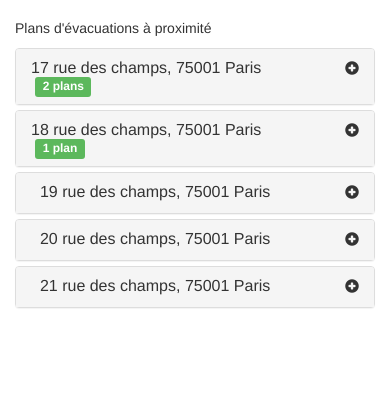
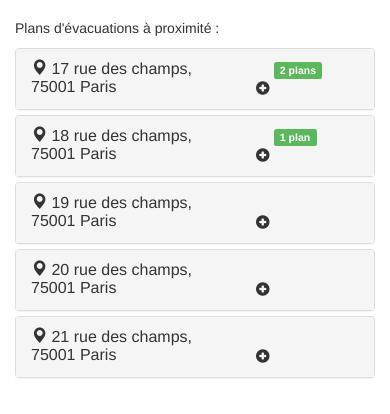
Before and after one commit to openevacmap/openevac-front, a website: page index.html in a window 390 px wide. Shown: the part 54-468 px from the top of the page. Drawn offline with nearby package versions, Linux system fonts and the light colour scheme; some packages are replaced by stand-ins of ours.

Commit message:
style app

```diff
--- a/templates/addresses/list.html
+++ b/templates/addresses/list.html
@@ -1,33 +1,39 @@
 <div class="container-fluid">
-    <p>Plans d'évacuations à proximité</p>
+    <p>Plans d'évacuations à proximité :</p>
+
     <div class="list-group panel-group" id="accordion" role="tablist" aria-multiselectable="true">
         <div class="panel panel-default" ng-repeat="address in addresses track by $index">
             <div class="panel-heading" role="tab" id="headingOne-{{ $index }}">
                 <div class="row">
-                    <div class="col-xs-10">
+                    <div class="col-xs-8">
                         <h4 class="panel-title">
 
                             <a role="button" data-toggle="collapse" data-parent="#accordion"
                                href="#collapseOne-{{ $index }}" ng-if="address.maps.length"
                                aria-expanded="false" aria-controls="collapseOne-{{ $index }}">
+                                <span class="glyphicon glyphicon-map-marker"></span>
                                 {{ address.address_label }}
                             </a>
-                                &nbsp;<span class="label label-success" ng-if="address.maps.length" class="btn btn-primary btn-sm">{{ address.maps.length }}
+
+                            <span ng-if="!address.maps.length"><span class="glyphicon glyphicon-map-marker"></span>  {{ address.address_label }}</span>
+
+                        </h4>
+                    </div>
+                    <div class="col-xs-3">
+                        &nbsp;<span class="label label-success" ng-if="address.maps.length"
+                                    class="btn btn-primary btn-sm">{{ address.maps.length }}
                            <ng-pluralize count="address.maps.length"
                                          when="{'0': '',
                                                  '1': 'plan',
                                                  'other': 'plans'}">
                            </ng-pluralize>
                            </span>
-                            <span class="disabled"  ng-if="!address.maps.length">{{ address.address_label }}</span>
-
-                        </h4>
                     </div>
-                    <div class="col-xs-2">
+                    <div class="col-xs-1">
                         <span class="pull-right" type="button"
-                                                  ui-sref="addMap({id:address.id})"><span
-                                                    class="glyphicon glyphicon-plus-sign"
-                                                    aria-hidden="true"></span> <small class="hidden-xs">Ajouter</small>
+                              ui-sref="addMap({id:address.id})"><span
+                                class="glyphicon glyphicon-plus-sign"
+                                aria-hidden="true"></span> <small class="hidden-xs">Ajouter</small>
                         </span>
                     </div>
                 </div>
@@ -40,7 +46,7 @@
                 <ul class="list-group">
                     <li class="list-group-item" ng-repeat="map in address.maps track by $index">
                         <a href="#/maps/{{map.id}}">
-                            <span class="glyphicon glyphicon-map-marker"></span>
+                            <span class="glyphicon glyphicon-picture"></span>
                             Etage : {{ map.level }} - Batiment : {{map.building }}
                         </a>
                     </li>
```
Also changed, not shown: templates/maps/add.html (+1 -1 lines).
